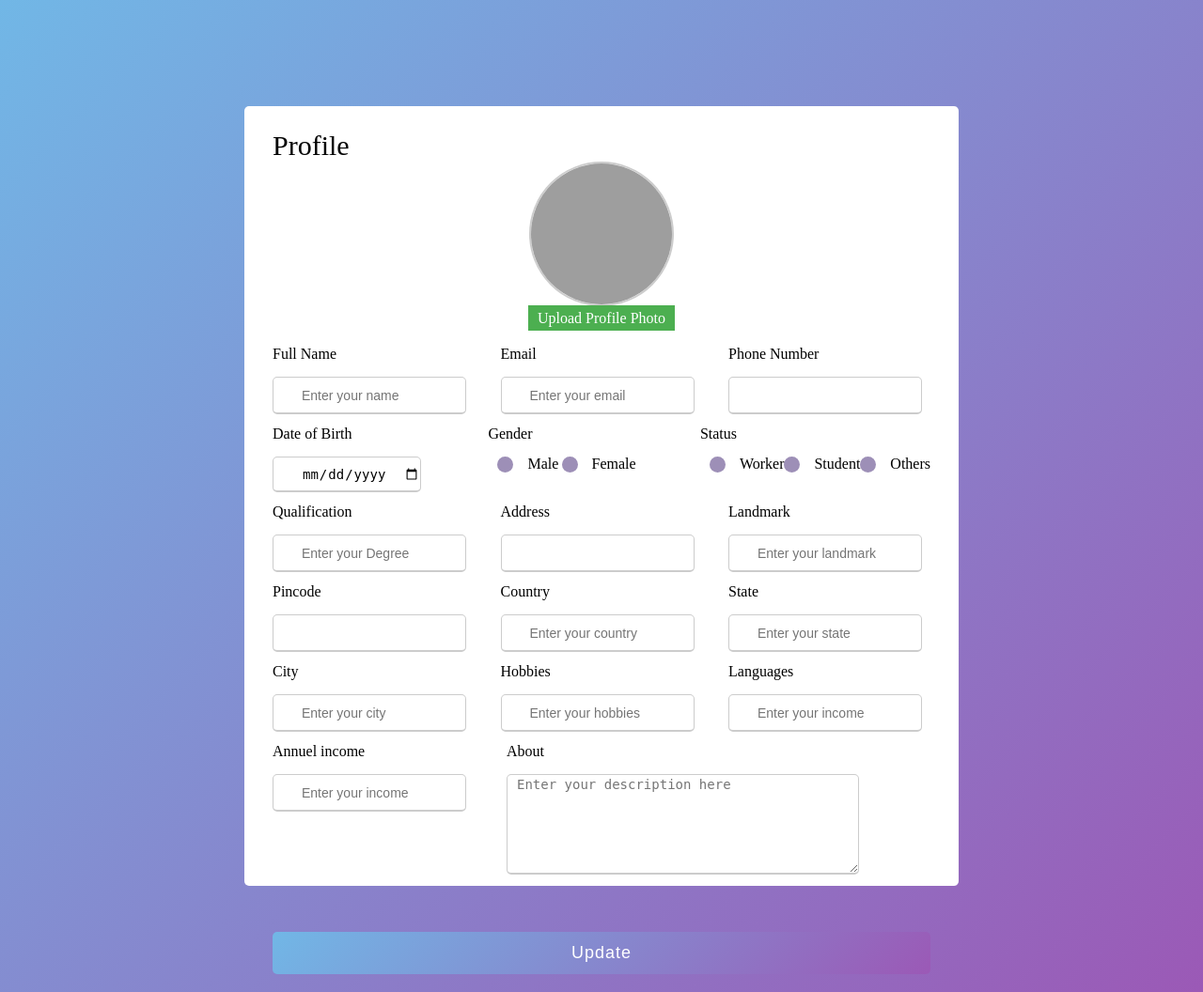
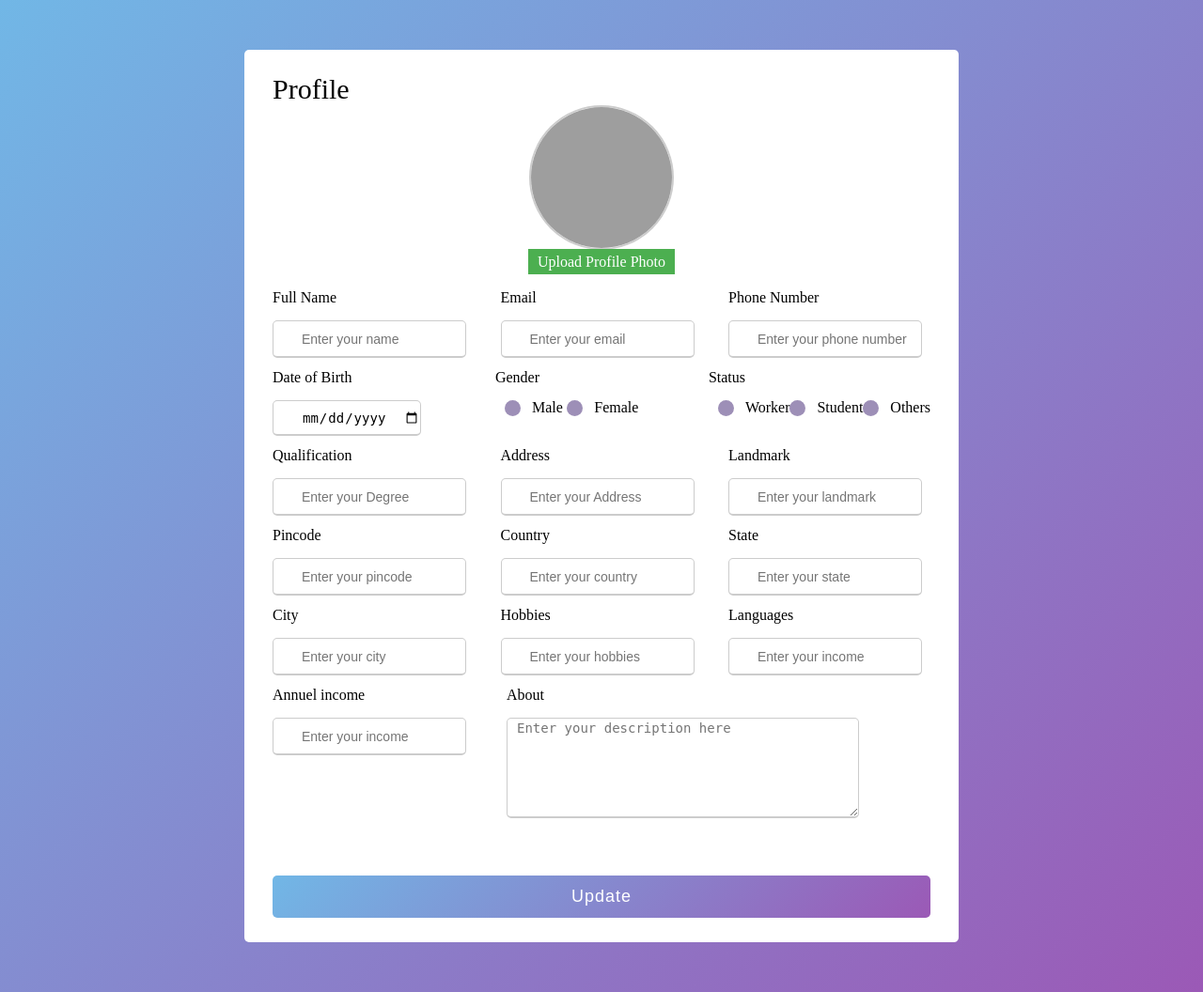
Before and after one commit to nassonline01/Vacationjob, a Django app: page /userprofile/ in a window 1280 px wide. Shown: the whole page at 94% size. Run offline with Django 5.2, Linux system fonts and the light colour scheme; grey boxes are pictures that could not be loaded.

Commit message:
modifed 2

```diff
--- a/Vacationjob/nass/templates/Profile.html
+++ b/Vacationjob/nass/templates/Profile.html
@@ -14,7 +14,7 @@
         }
         .container{
             max-width: 700px;
-            height: 780px;
+            height: 900px;
             width: 100%;
             background: #fff;
             padding: 25px 30px;
@@ -131,7 +131,7 @@
             width: 7px;
             background: rgb(157, 143, 183);
             border-radius: 50%;
-            margin-right: 15px;
+            margin-right: 12px;
             border: 5px solid transparent;
         }
         #dot-1:checked ~ .category label .one,
@@ -190,11 +190,11 @@
 
                     <div class="input-box">
                         <span class="details">Phone Number</span>
-                        <input type="text" name="phone"Enter your phone number" required>
+                        <input type="text" name="phone" placeholder="Enter your phone number" required>
                     </div>
                     <div class="input-box">
                         <span class="details">Date of Birth</span>
-                        <input type="date" name="dob"date-input" required>
+                        <input type="date" name="dob" placeholder="date-input" required>
                     </div>
                     <div class="gender-details">
                         <input type="radio" name="gender" id = "dot-1" value="male"required>
@@ -238,7 +238,7 @@
                     </div>
                     <div class="input-box">
                         <span class="details">Address</span>
-                        <input type="text" name="address"Enter your Address" required>
+                        <input type="text" name="address"placeholder="Enter your Address" required>
                     </div>
                     <div class="input-box">
                         <span class="details">Landmark</span>
@@ -246,7 +246,7 @@
                     </div>
                     <div class="input-box">
                         <span class="details">Pincode</span>
-                        <input type="number" name="pin"Enter your pincode" required>
+                        <input type="number" name="pin" placeholder= "Enter your pincode" required>
                     </div>
 
                     <div class="input-box">
```
Also changed, not shown: Vacationjob/db.sqlite3.
